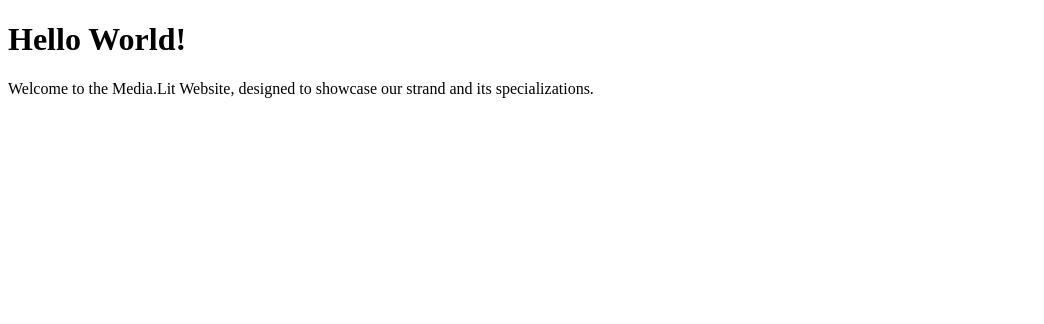
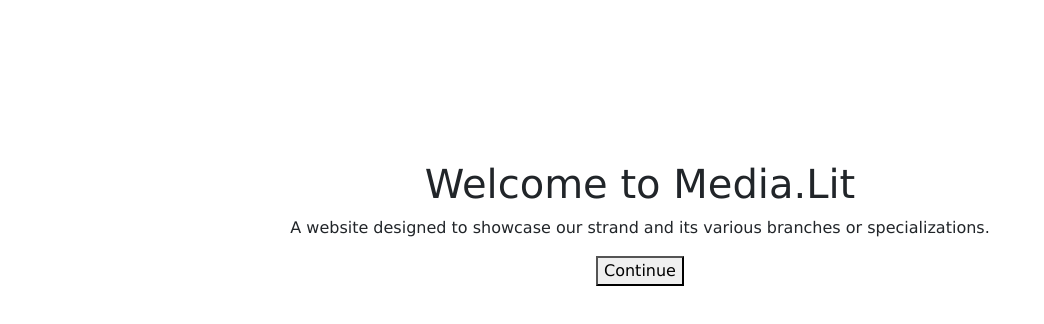
Before and after one commit to Zekiru/Media.Lit, a plain HTML site: page index.html in a window 1280 px wide. Shown: the whole page, without its empty margins (0-1044 px from the left). Drawn offline with Linux system fonts and the light colour scheme.

Commit message:
Content Test

```diff
--- a/index.html
+++ b/index.html
@@ -5,11 +5,16 @@
 	<meta name="viewport" content="width=device-width, initial-scale=1.0" />
 	<title>Media.Lit</title>
 	<link rel="icon" href="">
-	<link rel="stylesh" href="styling/bootstrap/css/bootstrap.css">
+	<link rel="stylesheet" href="styling/bootstrap/css/bootstrap-reboot.min.css">
 	<link rel="stylesheet" type="text/css" href="styling/main.css">
 </head>
 <body>
-    <h1>Hello World!</h1>
-	<p>Welcome to the Media.Lit Website, designed to showcase our strand and its specializations.</p>
+	<section>
+		<div class="main_header">
+			<h1>Welcome to Media.Lit</h1>
+			<p>A website designed to showcase our strand and its various branches or specializations.</p>
+			<button>Continue</button>
+		</div>
+	</section>
 </body>
 </html>
--- a/styling/main.css
+++ b/styling/main.css
@@ -1,4 +1,5 @@
-h1, p {
-    text-align: left;
-    /*margin-top: 10rem;*/
+.main_header {
+    font-family: Verdana;
+    text-align: center;
+    margin-top: 10rem;
 }
```
